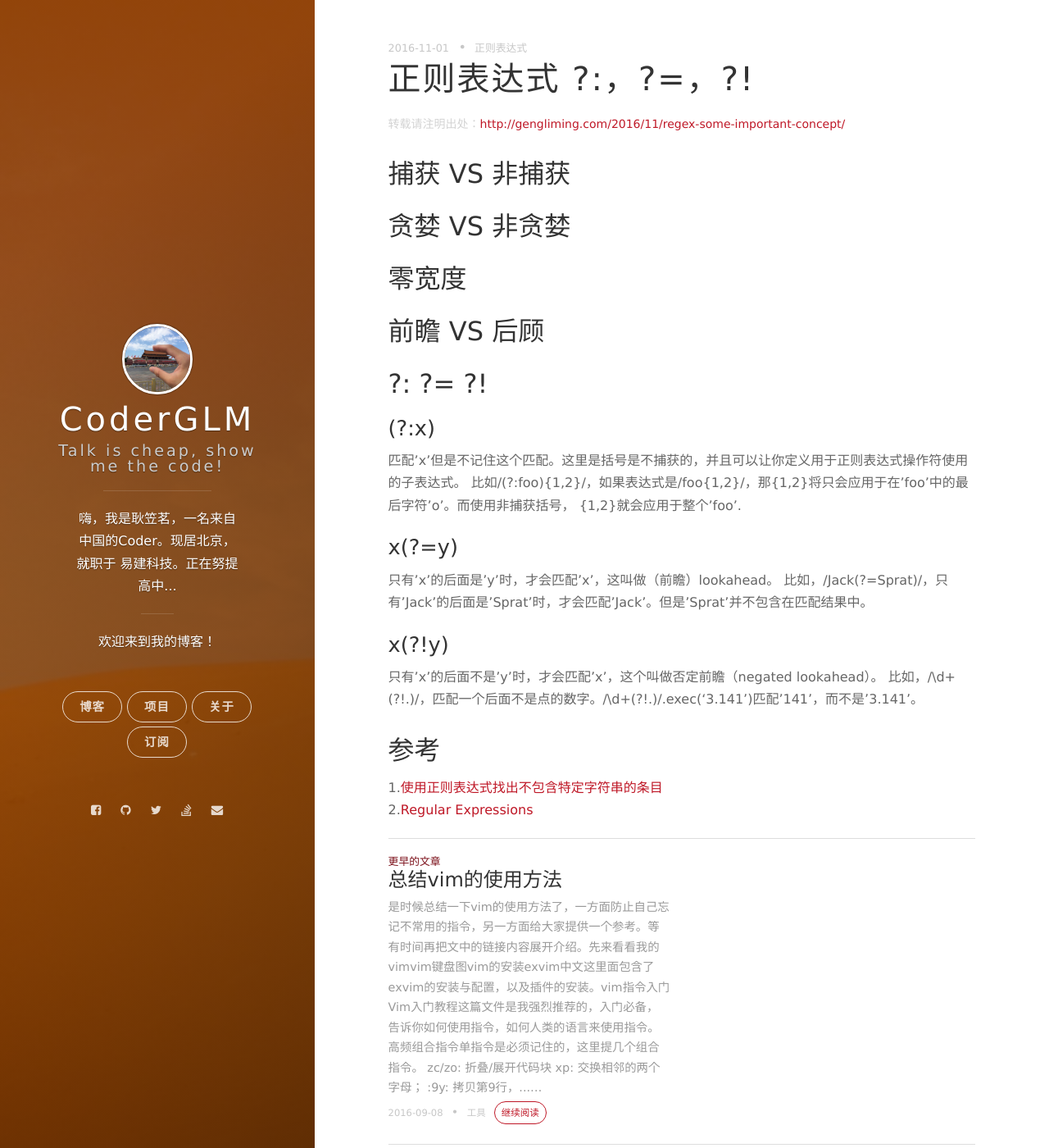
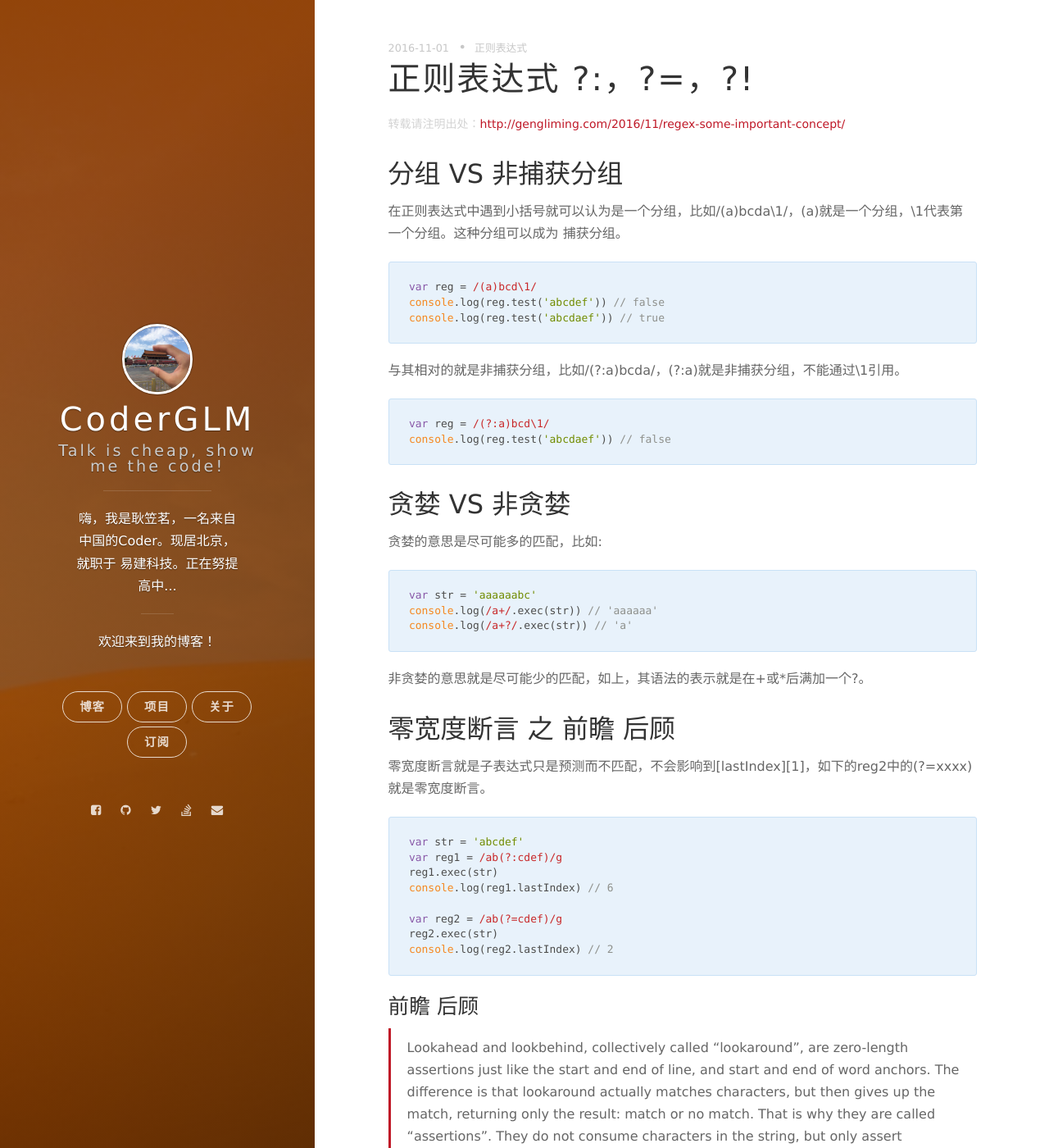
Before and after one commit to CoderLim/jekyll-based-blog, a Jekyll site: the page built from _posts/2016-11-01-regex-some-important-concept.markdown, in a window 1280 px wide and 1400 px high. Shown: the whole window at 82% size. Built offline with Jekyll 4.4.1, drawn with Linux system fonts in a browser that asks for light colours; nearby versions of some CDN libraries; comment, search, counter and statistics services are not loaded; some of the changed text lies outside the part shown.

Commit message:
Update egex-some-important-concept

````diff
--- a/_posts/2016-11-01-regex-some-important-concept.markdown
+++ b/_posts/2016-11-01-regex-some-important-concept.markdown
@@ -7,13 +7,58 @@ description: 本文详细解读`?:，?=，?!`的使用方法
 tags: 正则表达式;regex;javascript
 ---
 
-## 捕获 VS 非捕获
+## 分组 VS 非捕获分组
+
+在正则表达式中遇到小括号就可以认为是一个分组，比如/(a)bcda\1/，(a)就是一个分组，\1代表第一个分组。这种分组可以成为
+捕获分组。
+
+```
+var reg = /(a)bcd\1/
+console.log(reg.test('abcdef')) // false
+console.log(reg.test('abcdaef')) // true
+```
+
+与其相对的就是非捕获分组，比如/(?:a)bcda/，(?:a)就是非捕获分组，不能通过\1引用。
+
+```
+var reg = /(?:a)bcd\1/
+console.log(reg.test('abcdaef')) // false
+```
 
 ## 贪婪 VS 非贪婪
 
-## 零宽度
+贪婪的意思是尽可能多的匹配，比如:
 
-## 前瞻 VS 后顾
+```
+var str = 'aaaaaabc'
+console.log(/a+/.exec(str)) // 'aaaaaa'
+console.log(/a+?/.exec(str)) // 'a'
+```
+非贪婪的意思就是尽可能少的匹配，如上，其语法的表示就是在+或*后满加一个?。
+
+## 零宽度断言 之 前瞻 后顾
+
+零宽度断言就是子表达式只是预测而不匹配，不会影响到[lastIndex][1]，如下的reg2中的(?=xxxx)就是零宽度断言。
+
+```
+var str = 'abcdef'
+var reg1 = /ab(?:cdef)/g
+reg1.exec(str)
+console.log(reg1.lastIndex) // 6
+
+var reg2 = /ab(?=cdef)/g
+reg2.exec(str)
+console.log(reg2.lastIndex) // 2
+```
+
+### 前瞻 后顾
+
+> Lookahead and lookbehind, collectively called "lookaround", are zero-length assertions just like
+> the start and end of line, and start and end of word anchors.
+> The difference is that lookaround actually matches characters, but then gives up the match,
+> returning only the result: match or no match. That is why they are called "assertions".
+> They do not consume characters in the string, but only assert whether a match is possible or not. Lookaround allows you to create regular expressions that are impossible to create without them,
+> or that would get very longwinded without them.
 
 ## ?: ?= ?!
 
@@ -36,4 +81,7 @@ tags: 正则表达式;regex;javascript
 ## 参考
 
 1.[使用正则表达式找出不包含特定字符串的条目](http://www.imkevinyang.com/2009/08/%E4%BD%BF%E7%94%A8%E6%AD%A3%E5%88%99%E8%A1%A8%E8%BE%BE%E5%BC%8F%E6%89%BE%E5%87%BA%E4%B8%8D%E5%8C%85%E5%90%AB%E7%89%B9%E5%AE%9A%E5%AD%97%E7%AC%A6%E4%B8%B2%E7%9A%84%E6%9D%A1%E7%9B%AE.html) <br/>
-2.[Regular Expressions](https://developer.mozilla.org/en/docs/Web/JavaScript/Guide/Regular_Expressions)
+2.[Regular Expressions](https://developer.mozilla.org/en/docs/Web/JavaScript/Guide/Regular_Expressions)<br/>
+3.[Zero-Length Assertions](http://www.regular-expressions.info/lookaround.html)
+
+[1] https://developer.mozilla.org/en-US/docs/Web/JavaScript/Reference/Global_Objects/RegExp/lastIndex "正则表达式之lastIndex"
````
